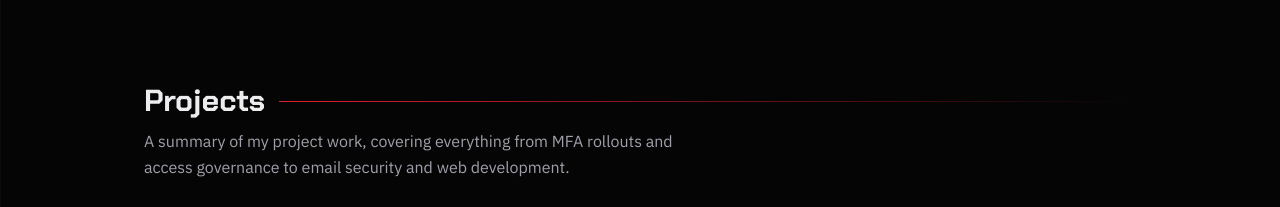
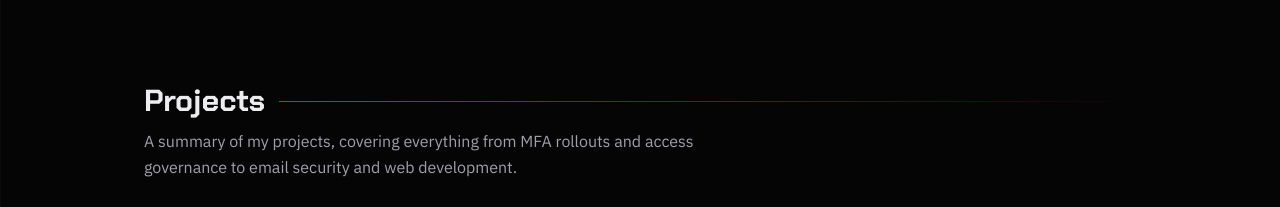
Before and after one commit to AnandanSomasundaram/AnandanSomasundaram.github.io, a plain HTML site: page index.html in a window 1280 px wide. Shown: the part 1280-1487 px from the top of the page. Drawn offline with Linux system fonts and the light colour scheme.

Commit message:
Updated Resume and Index
Small changes to both the resume and Index

```diff
--- a/index.html
+++ b/index.html
@@ -290,7 +290,7 @@
     <section id="projects">
       <div class="wrap">
         <h2>Projects</h2>
-        <p class="section-intro">A summary of my project work, covering everything from MFA rollouts and access governance to email security and web development.</p>
+        <p class="section-intro">A summary of my projects, covering everything from MFA rollouts and access governance to email security and web development.</p>
 
         <div class="projects">
 
```
Also changed, not shown: 1 other file.
